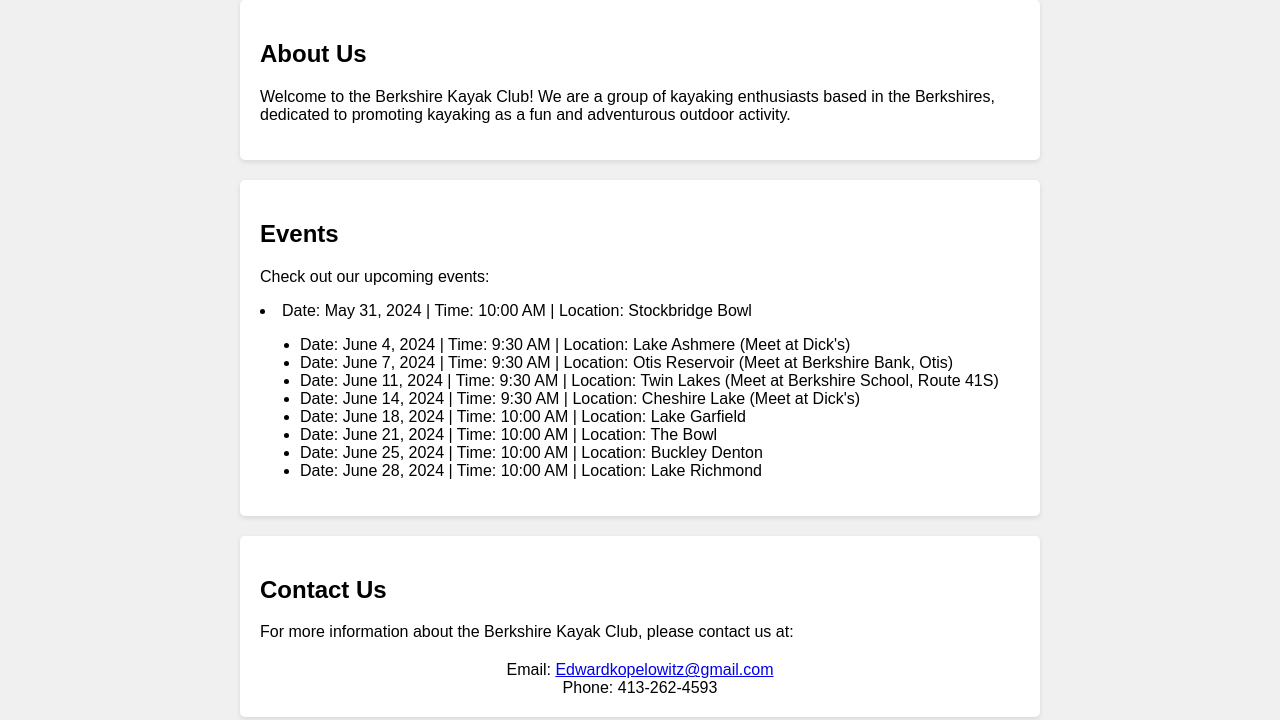
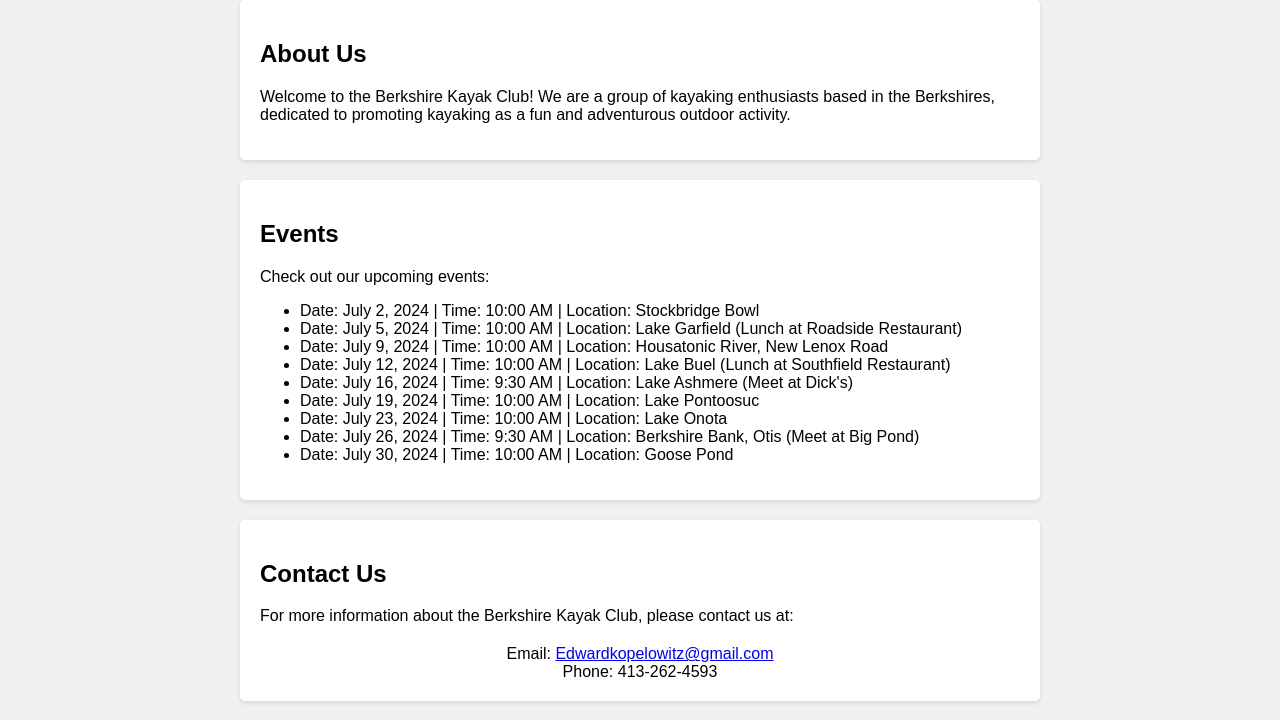
Before and after one commit to kylestrougo/berkshire-kayak-club, a plain HTML site: page index.html in a window 1280 px wide. Shown: the part 285-1005 px from the top of the page. Drawn offline with Linux system fonts and the light colour scheme.

Commit message:
Update index.html

```diff
--- a/index.html
+++ b/index.html
@@ -81,16 +81,16 @@
             <h2>Events</h2>
             <p>Check out our upcoming events:</p>
 
-                        <li>Date: May 31, 2024 | Time: 10:00 AM | Location: Stockbridge Bowl</li>
 <ul>
-    <li>Date: June 4, 2024 | Time: 9:30 AM | Location: Lake Ashmere (Meet at Dick's)</li>
-    <li>Date: June 7, 2024 | Time: 9:30 AM | Location: Otis Reservoir (Meet at Berkshire Bank, Otis)</li>
-    <li>Date: June 11, 2024 | Time: 9:30 AM | Location: Twin Lakes (Meet at Berkshire School, Route 41S)</li>
-    <li>Date: June 14, 2024 | Time: 9:30 AM | Location: Cheshire Lake (Meet at Dick's)</li>
-    <li>Date: June 18, 2024 | Time: 10:00 AM | Location: Lake Garfield</li>
-    <li>Date: June 21, 2024 | Time: 10:00 AM | Location: The Bowl</li>
-    <li>Date: June 25, 2024 | Time: 10:00 AM | Location: Buckley Denton</li>
-    <li>Date: June 28, 2024 | Time: 10:00 AM | Location: Lake Richmond</li>
+    <li>Date: July 2, 2024 | Time: 10:00 AM | Location: Stockbridge Bowl</li>
+    <li>Date: July 5, 2024 | Time: 10:00 AM | Location: Lake Garfield (Lunch at Roadside Restaurant)</li>
+    <li>Date: July 9, 2024 | Time: 10:00 AM | Location: Housatonic River, New Lenox Road</li>
+    <li>Date: July 12, 2024 | Time: 10:00 AM | Location: Lake Buel (Lunch at Southfield Restaurant)</li>
+    <li>Date: July 16, 2024 | Time: 9:30 AM | Location: Lake Ashmere (Meet at Dick's)</li>
+    <li>Date: July 19, 2024 | Time: 10:00 AM | Location: Lake Pontoosuc</li>
+    <li>Date: July 23, 2024 | Time: 10:00 AM | Location: Lake Onota</li>
+    <li>Date: July 26, 2024 | Time: 9:30 AM | Location: Berkshire Bank, Otis (Meet at Big Pond)</li>
+    <li>Date: July 30, 2024 | Time: 10:00 AM | Location: Goose Pond</li>
 </ul>
 
 
```
